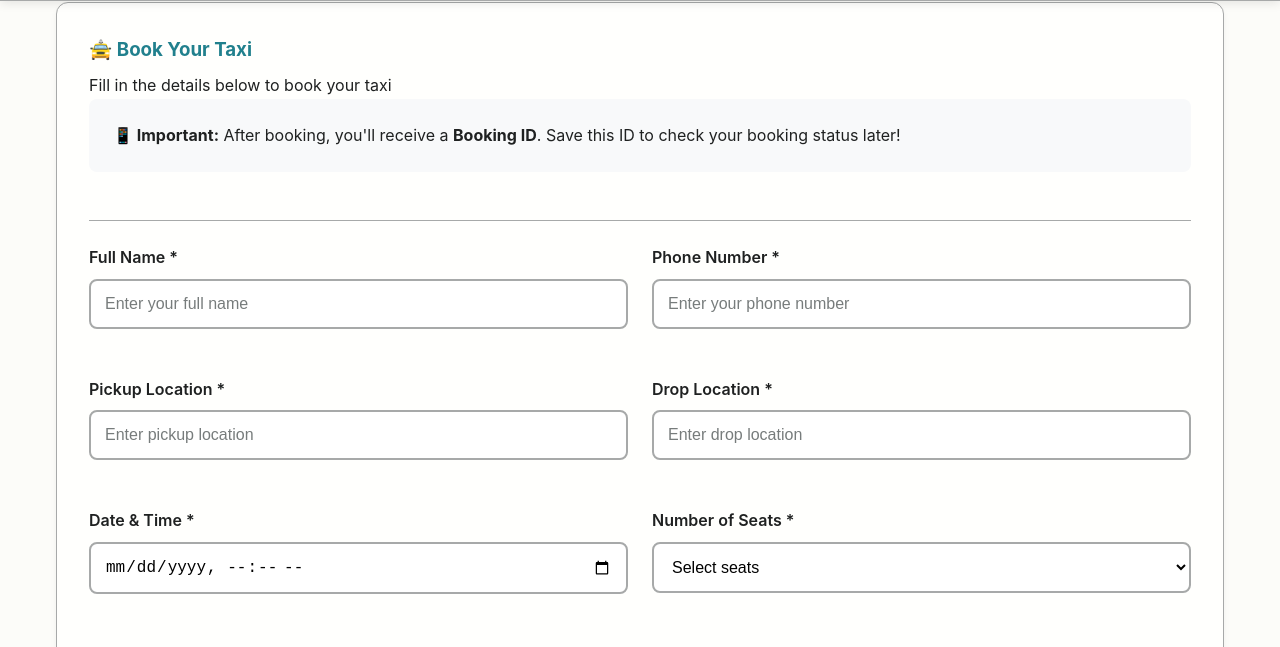
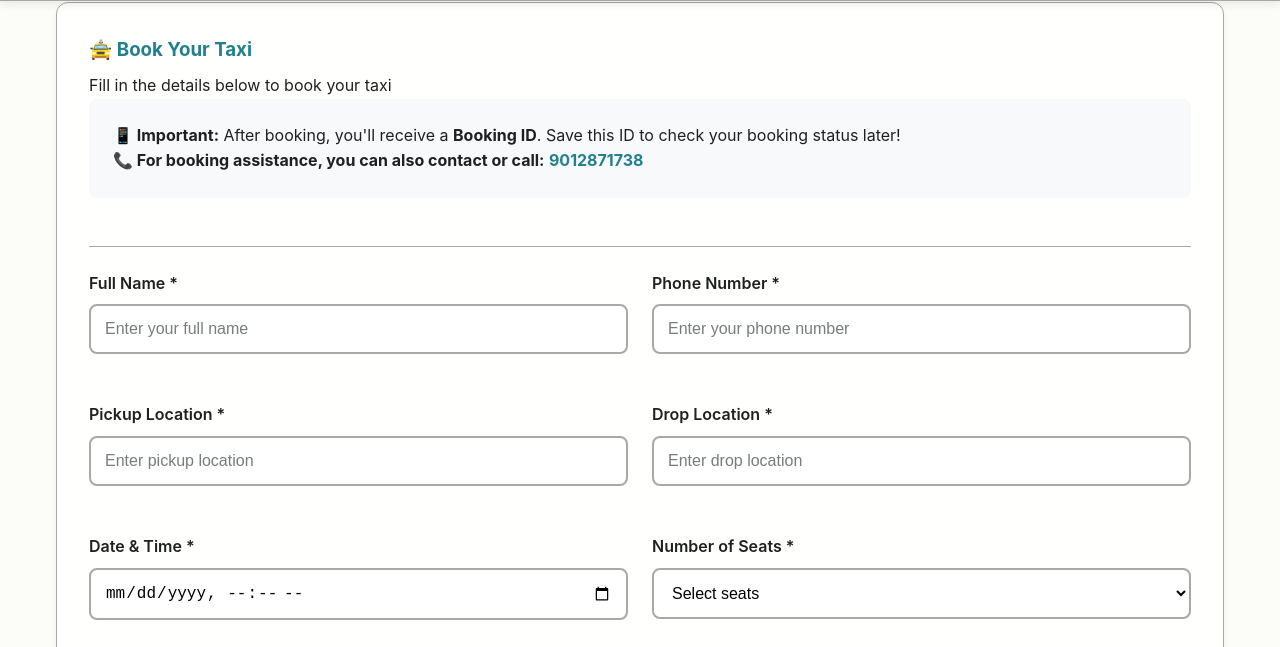
Before and after one commit to sagarkohli07/aapki-apni-taxi, a plain HTML site: page index.html in a window 1280 px wide. Both pictures are taken after a click on the link "Book Now". Shown: the part 78-725 px from the top of the page. Drawn offline with Linux system fonts and the light colour scheme.

Commit message:
index.html

```diff
--- a/index.html
+++ b/index.html
@@ -85,6 +85,7 @@
 
                     <div class="booking-info">
                         <p><strong>📱 Important:</strong> After booking, you'll receive a <strong>Booking ID</strong>. Save this ID to check your booking status later!</p>
+                        <p><strong>📞 For booking assistance, you can also contact or call:</strong> <a href="tel:9012871738" style="color: var(--color-primary); text-decoration: none; font-weight: bold;">9012871738</a></p>
                     </div>
                 </div>
                 <div class="card__body">
```
